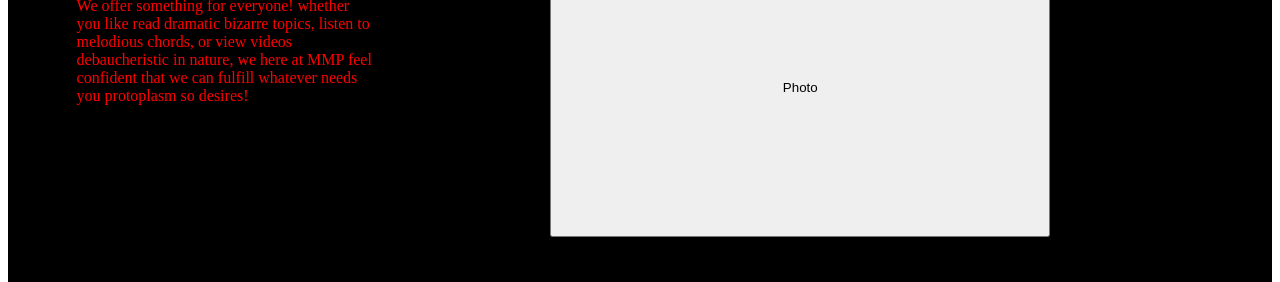
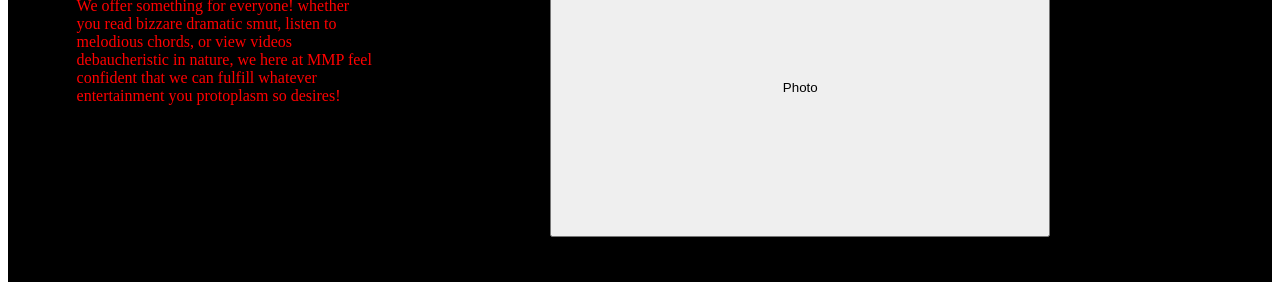
Before and after one commit to Intotheblue99/Landing-page, a plain HTML site: page index.html in a window 1280 px wide. Shown: the part 204-486 px from the top of the page. Drawn offline with Linux system fonts and the light colour scheme.

Commit message:
Fix subheader typo

```diff
--- a/index.html
+++ b/index.html
@@ -24,8 +24,8 @@
 
     <div class="subheader">
         <h1>Entertainment Galore!</h1>
-        <div class="text">We offer something for everyone! whether you like read dramatic bizarre topics, listen to melodious chords, or view videos debaucheristic
-            in nature, we here at MMP feel confident that we can fulfill whatever needs you protoplasm so desires!
+        <div class="text">We offer something for everyone! whether you read bizzare dramatic smut, listen to melodious chords, or view videos debaucheristic
+            in nature, we here at MMP feel confident that we can fulfill whatever entertainment you protoplasm so desires!
         </div>
         <button class="but1">Photo</button></div>
     </div>
```
